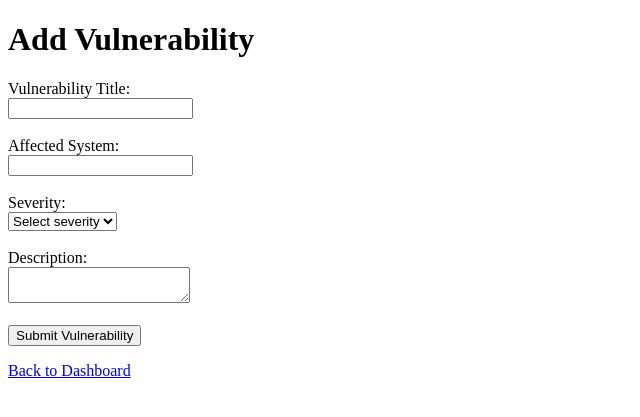
After one commit to BradiLugembaCS/SecureVuln, a Flask app: page /vulnerabilities/add in a window 1280 px wide. The commit adds this page. Shown: the top 417 px of the page, without its empty margins (0-640 px from the left). Run offline with Flask 3, Linux system fonts and the light colour scheme; the visitor is signed in with stand-in values (Sample User, id 1); some libraries are stand-ins or nearby versions.

Commit message:
Implement vulnerability creation and dashboard listing

```diff
--- a/app/routes.py
+++ b/app/routes.py
@@ -5,14 +5,26 @@ from werkzeug.security import check_password_hash
 
 from app.models import User
 
+from app import db
+from app.models import Vulnerability
+
 main = Blueprint("main", __name__)
+
 
 
 @main.route("/")
 @login_required
 def home():
-    # Only logged-in users can access the dashboard.
-    return render_template("dashboard.html")
+    # Show the newest vulnerability reports first.
+    vulnerabilities = Vulnerability.query.order_by(
+        Vulnerability.created_at.desc()
+    ).all()
+
+    return render_template(
+        "dashboard.html",
+        vulnerabilities=vulnerabilities
+    )
+
 
 
 @main.route("/login", methods=["GET", "POST"])
@@ -56,3 +68,42 @@ def admin():
         abort(403)
 
     return render_template("admin.html")
+
+
+
+@main.route("/vulnerabilities/add", methods=["GET", "POST"])
+@login_required
+def add_vulnerability():
+    if request.method == "POST":
+        title = request.form.get("title", "").strip()
+        description = request.form.get("description", "").strip()
+        affected_system = request.form.get("affected_system", "").strip()
+        severity = request.form.get("severity", "")
+
+        # Check the input on the server, not just in the HTML form.
+        if not all([title, description, affected_system]):
+            flash("All fields are required.")
+        elif len(title) > 150 or len(affected_system) > 100:
+            flash("Title or affected system is too long.")
+        elif len(description) > 2000:
+            flash("Description must be 2000 characters or fewer.")
+        elif severity not in ["Low", "Medium", "High", "Critical"]:
+            flash("Invalid severity selected.")
+        else:
+            # Store the report and link it to the logged-in user.
+            vulnerability = Vulnerability(
+                title=title,
+                description=description,
+                affected_system=affected_system,
+                severity=severity,
+                status="Open",
+                created_by=current_user.id
+            )
+
+            db.session.add(vulnerability)
+            db.session.commit()
+
+            flash("Vulnerability added successfully.")
+            return redirect(url_for("main.home"))
+
+    return render_template("add_vulnerability.html")
--- /dev/null
+++ b/app/templates/add_vulnerability.html
@@ -0,0 +1,54 @@
+
+<!DOCTYPE html>
+<html lang="en">
+<head>
+    <meta charset="UTF-8">
+    <title>SecureVuln - Add Vulnerability</title>
+</head>
+<body>
+    <h1>Add Vulnerability</h1>
+
+    <!-- Display any validation errors. -->
+    {% with messages = get_flashed_messages() %}
+        {% for message in messages %}
+            <p>{{ message }}</p>
+        {% endfor %}
+    {% endwith %}
+
+    <form method="POST">
+        <!-- Protect the form against CSRF attacks. -->
+        <input type="hidden" name="csrf_token" value="{{ csrf_token() }}">
+
+        <label for="title">Vulnerability Title:</label><br>
+        <input type="text" id="title" name="title"
+               maxlength="150" required>
+        <br><br>
+
+        <label for="affected_system">Affected System:</label><br>
+        <input type="text" id="affected_system"
+               name="affected_system" maxlength="100" required>
+        <br><br>
+
+        <label for="severity">Severity:</label><br>
+        <select id="severity" name="severity" required>
+            <option value="">Select severity</option>
+            <option value="Low">Low</option>
+            <option value="Medium">Medium</option>
+            <option value="High">High</option>
+            <option value="Critical">Critical</option>
+        </select>
+        <br><br>
+
+        <label for="description">Description:</label><br>
+        <textarea id="description" name="description"
+                  maxlength="2000" required></textarea>
+        <br><br>
+
+        <button type="submit">Submit Vulnerability</button>
+    </form>
+
+    <p>
+        <a href="{{ url_for('main.home') }}">Back to Dashboard</a>
+    </p>
+</body>
+</html>
```
Also changed, not shown: app/templates/dashboard.html (+45 -3 lines), docs/report-notes.md (+29 -0 lines).
